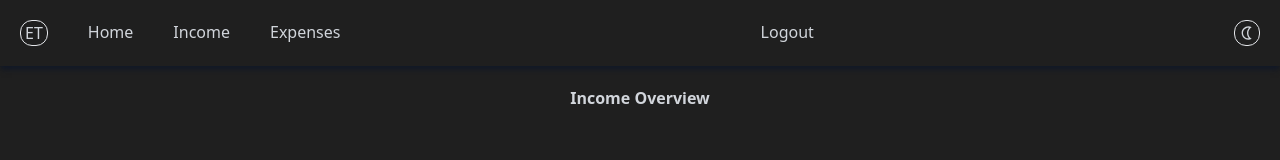
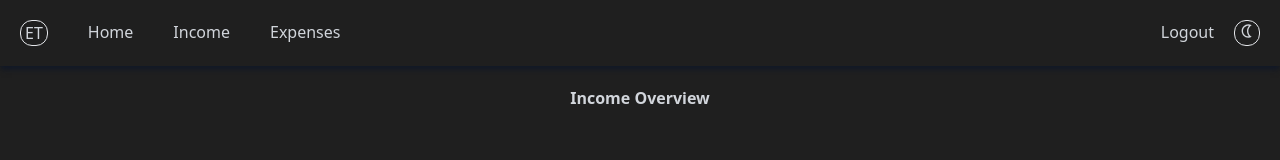
Before and after one commit to AarchiM/expense-tracker, a React (Vite) app in the folder frontend/: page /income in a window 1280 px wide. Shown: the top 160 px of the page. Built offline with nearby package versions, Linux system fonts and the light colour scheme; no server answers; sample sign-in values are in the browser's storage.

Commit message:
Logout button position

```diff
--- a/frontend/src/components/Navbar.jsx
+++ b/frontend/src/components/Navbar.jsx
@@ -39,12 +39,13 @@ const Navbar = () =>
                 <li><Link to='/expenses'>Expenses</Link></li>
             </ul>
       </div>
+      <div className="flex gap-5 justify-center">
       {loggedIn ?<div>
         <button onClick={HandleLogoutUser}>
           Logout
         </button>
       </div>:<></>}
-        <div className="border px-1 flex justify-center rounded-xl">
+      <div className="border px-1 rounded-xl">
             {mode === "light" ? (
             <button onClick={() => dispatch(darkMode())}>
             <MdDarkMode />
@@ -55,6 +56,7 @@ const Navbar = () =>
             </button>
         )}
         </div>
+      </div>
     </div>
   );
 };
```
